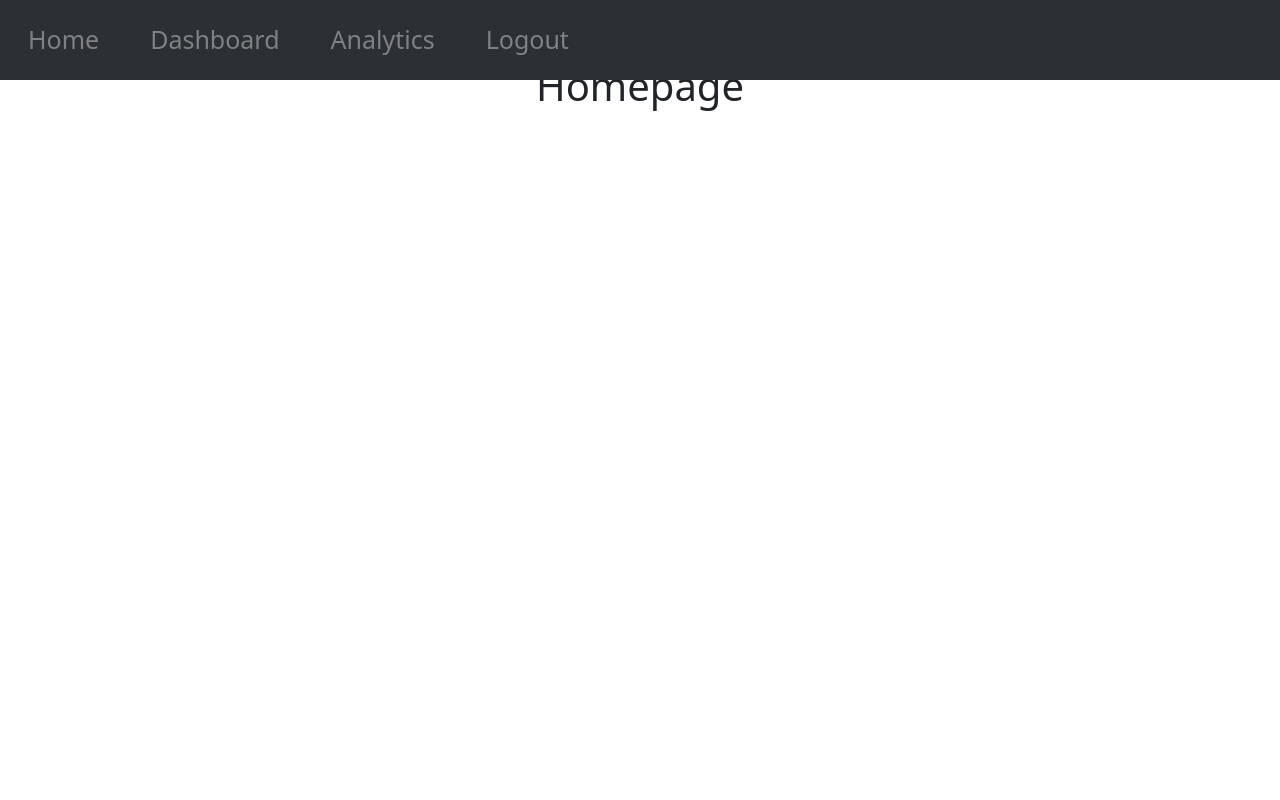
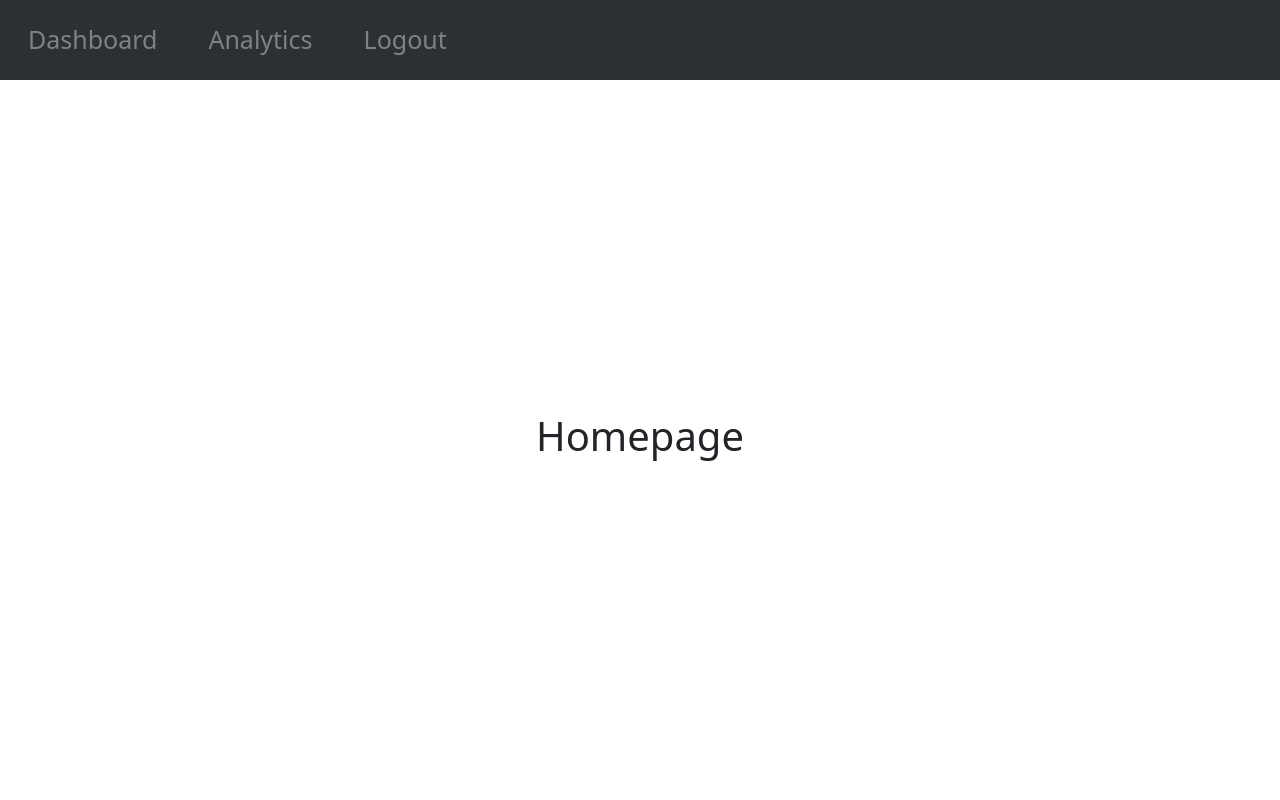
Before and after one commit to m1h1r-a/Stock-Anomaly-Detector, a Django app: page /users/ in a window 1280 px wide. Run offline with Django 5.2, Linux system fonts and the light colour scheme; a user stored in the database is signed in.

Commit message:
some changes

```diff
--- a/users/templates/users/base.html
+++ b/users/templates/users/base.html
@@ -36,6 +36,10 @@
         .main {
             margin-top:80px;
             padding: 10px 0px;
+            min-height: calc(100vh - 80px);
+            display: flex;
+            align-items: center;
+            justify-content: center;
         }
 
         h1 {
@@ -51,7 +55,6 @@
     <body>
         {% if request.user.is_authenticated %}
             <div class="navbar navbar-expand-lg bg-body-tertiary" data-bs-theme="dark">
-                <a href="/">Home</a>
                 <a href="/dashbaord">Dashboard</a>
                 <a href="/analytics">Analytics</a>
                 <!-- <a href="{% url 'logout' %}">Logout</a> -->
--- a/users/templates/users/home.html
+++ b/users/templates/users/home.html
@@ -1,6 +1,4 @@
 {% extends 'users/base.html' %}
 {% block body %}
-<div class="position-absolute top-45 start-50 translate-middle">
     <h1>Homepage</h1>
-</div>
 {% endblock %}
--- a/users/views.py
+++ b/users/views.py
@@ -19,7 +19,7 @@ def user_login(request):
                 login(request, user)
                 return render(request, "users/index.html")
             else:
-                return HttpResponse("Invalid Credentials")
+                return render(request, "users/home.html")
     else:
         form = LoginForm()
 
```
Also changed, not shown: db.sqlite3.
